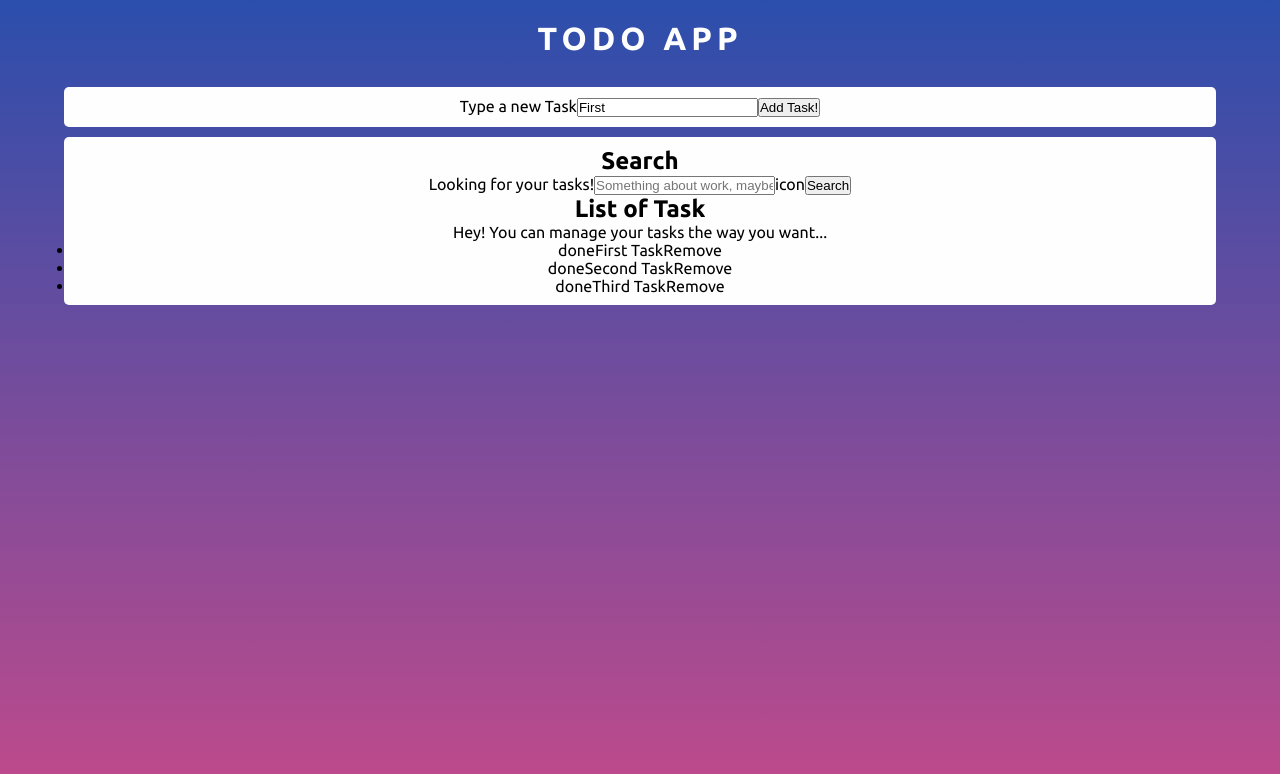
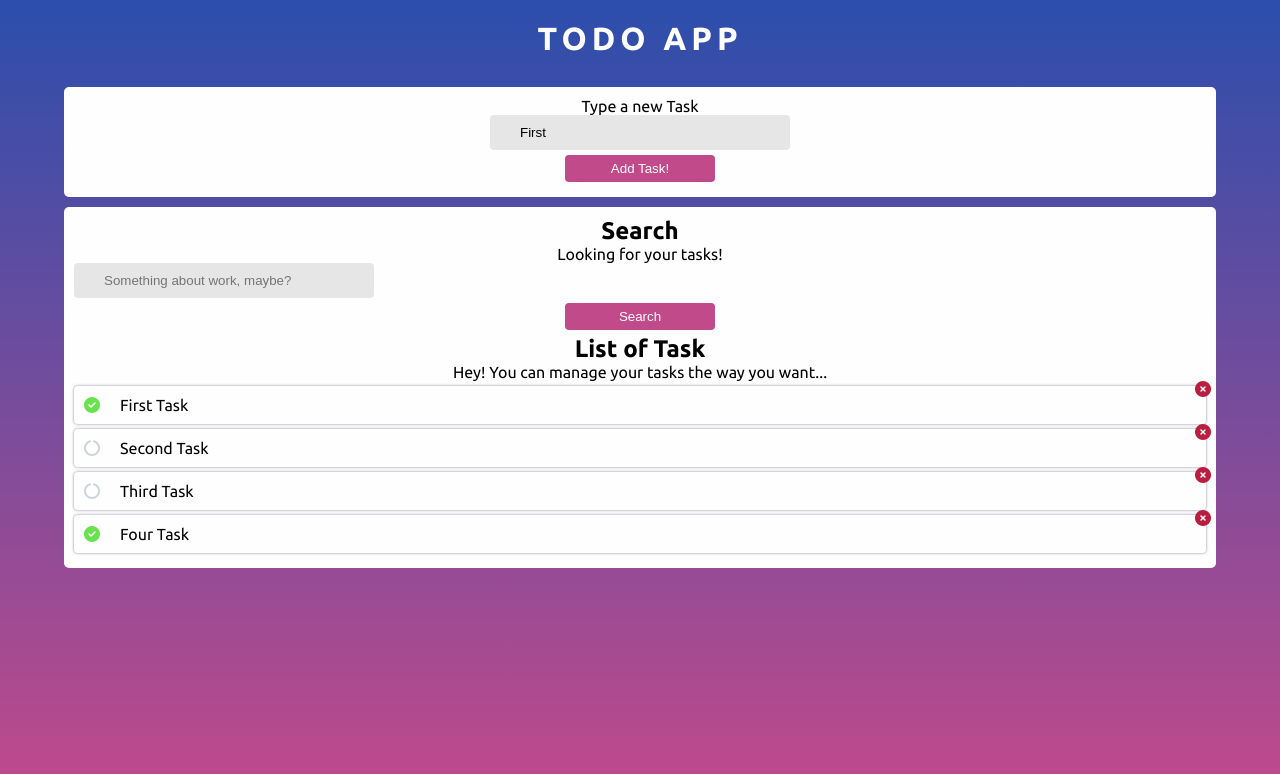
Before and after one commit to AlbertDeHoz/todo-react-typescript, a React (Create React App) app: page / in a window 1280 px wide. Shown: the top 774 px of the page. Built offline with nearby package versions, Linux system fonts and the light colour scheme.

Commit message:
adding styles

```diff
--- a/public/index.html
+++ b/public/index.html
@@ -14,6 +14,7 @@
       manifest.json provides metadata used when your web app is installed on a
       user's mobile device or desktop. See https://developers.google.com/web/fundamentals/web-app-manifest/
     -->
+    <script src="https://kit.fontawesome.com/6193c335b2.js" crossorigin="anonymous"></script>
     <link rel="manifest" href="%PUBLIC_URL%/manifest.json" />
     <title>Todo App</title>
     <link rel="preconnect" href="https://fonts.googleapis.com"/>
--- a/src/App.tsx
+++ b/src/App.tsx
@@ -5,25 +5,31 @@ import { TodoContainer } from "./components/TodoContainer";
 import { TodoTask } from "./components/TodoTask";
 
 interface Task {
-    id: number,
-    description: string,
-    status: boolean
+    id: number;
+    description: string;
+    status: boolean;
 }
 
 const tasks: Task[] = [
     { id: 1, description: "First Task", status: true },
     { id: 2, description: "Second Task", status: false },
     { id: 3, description: "Third Task", status: false },
+    { id: 4, description: "Four Task", status: true },
 ];
 
 const App: React.FC = () => {
-
     return (
         <main className="App">
             <h1>Todo App</h1>
             <TodoInput />
             <TodoContainer>
-            { tasks.map(task => <TodoTask key={task.id} content={task.description}/>) }
+                {tasks.map((task) => (
+                    <TodoTask
+                        key={task.id}
+                        content={task.description}
+                        status={task.status}
+                    />
+                ))}
             </TodoContainer>
         </main>
     );
--- a/src/components/TodoSearch.tsx
+++ b/src/components/TodoSearch.tsx
@@ -3,7 +3,6 @@ const TodoSearch: React.FC = () => {
         <h2>Search</h2>
         <label htmlFor="search">Looking for your tasks!</label>
         <input id="search" type="text" placeholder="Something about work, maybe?"/>
-        <span className="search-icon">icon</span>
         <button>Search</button>
     </section>
 }
--- a/src/components/TodoTask.tsx
+++ b/src/components/TodoTask.tsx
@@ -2,14 +2,15 @@ import React from "react";
 
 interface Props {
     content: string;
+    status: boolean;
 }
 const TodoTask: React.FC<Props> = (props) => {
     return (
         <React.Fragment>
             <li className="todo-task">
-                <span className="icon-done">done</span>
+                <span className={props.status?"fas fa-check-circle":"fas fa-circle-notch"}></span>
                 <span className="todo-task__content">{props.content}</span>
-                <span className="icon-delete">Remove</span>
+                <span className="fas fa-times-circle"></span>
             </li>
         </React.Fragment>
     );
--- a/src/styles/App.css
+++ b/src/styles/App.css
@@ -22,3 +22,66 @@
   padding: 10px;
   border-radius: 5px;
 }
+
+.App input {
+  width: 300px;
+  background-color: var(--soft-grey);
+  outline: none;
+  border: none;
+  border-radius: 4px;
+  padding: 10px 30px;
+}
+
+.App .todo-container ul {
+  list-style: none;
+}
+
+.todo-container ul>li {
+  margin: 5px 0;
+  padding: 10px;
+  border-radius: 4px;
+  text-align: left;
+  box-shadow: 0 0 3px rgb(137, 137, 163);
+  position: relative;
+}
+.fas {
+  cursor: pointer
+}
+.fa-check-circle {
+  color: #68e24d;
+  margin-right: 20px;
+}
+.fa-circle-notch {
+  color: #ced4da;
+  margin-right: 20px;
+}
+
+.fa-times-circle {
+  position: absolute;
+  top: -5px;
+  right: -5px;
+  color: #b91d3f;
+}
+
+.todo-search {
+  position: relative;
+  display: flex;
+  flex-direction: column;
+}
+
+.App button {
+  width: 150px;
+  margin: 5px 0;
+  padding: 6px 10px;
+  border: none;
+  border-radius: 4px;
+  background-color: var(--color-primary);
+  color: var(--white);
+  align-self: center;
+}
+
+.todo-input form{
+  display: flex;
+  flex-direction: column;
+  align-items: center;
+}
--- a/src/styles/index.css
+++ b/src/styles/index.css
@@ -2,7 +2,9 @@
     --font-primary: 'Ubuntu', sans-serif;
     --color-primary: #c14a8b;
     --color-secondary: #2b4eac;
+    --soft-grey: #e6e6e6;
     --white: #fefefe;
+    --dark-grey: #0f0f0f;
 }
 /* https://uicookies.com/wp-content/uploads/2019/02/login-form-v11.jpg */
 * {
```
Lines whose indentation alone changed are shown as unchanged.
